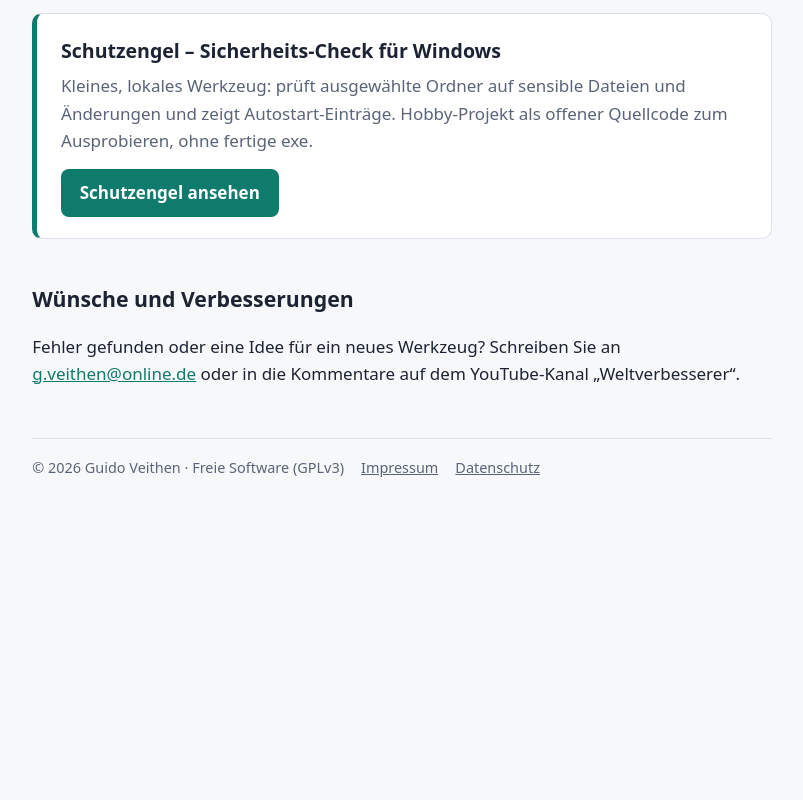
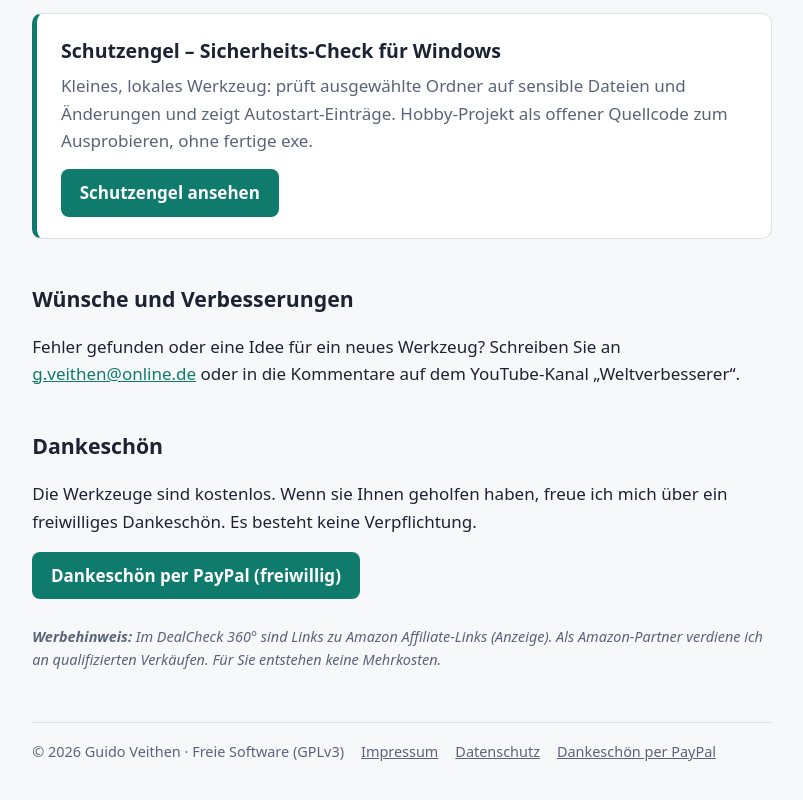
Before and after one commit to weltverbesserer-guido/weltverbesserer, a plain HTML site: page index.html in a window 1280 px wide. Shown: the part 958-1758 px from the top of the page, without its empty margins (238-1041 px from the left). Before the commit the page ends 1488 px from the top, so only its background shows below. Drawn offline with Linux system fonts and the light colour scheme.

Commit message:
Startseite: PayPal-Button und Amazon-Werbehinweis

```diff
--- a/index.html
+++ b/index.html
@@ -61,8 +61,12 @@ footer a{color:var(--muted)}
 
 <h2>Wünsche und Verbesserungen</h2>
 <p>Fehler gefunden oder eine Idee für ein neues Werkzeug? Schreiben Sie an <a href="mailto:g.veithen@online.de">g.veithen@online.de</a> oder in die Kommentare auf dem YouTube-Kanal „Weltverbesserer“.</p>
+<h2>Dankeschön</h2>
+<p>Die Werkzeuge sind kostenlos. Wenn sie Ihnen geholfen haben, freue ich mich über ein freiwilliges Dankeschön. Es besteht keine Verpflichtung.</p>
+<p><a class="btn" target="_blank" rel="noopener noreferrer" href="https://www.paypal.me/BiboTheNerd">Dankeschön per PayPal (freiwillig)</a></p>
+<p class="status" style="margin-top:1.5rem"><strong>Werbehinweis:</strong> Im DealCheck 360° sind Links zu Amazon Affiliate-Links (Anzeige). Als Amazon-Partner verdiene ich an qualifizierten Verkäufen. Für Sie entstehen keine Mehrkosten.</p>
 </main>
-<footer><span>© 2026 Guido Veithen · Freie Software (GPLv3)</span><a href="impressum.html">Impressum</a><a href="datenschutz.html">Datenschutz</a></footer>
+<footer><span>© 2026 Guido Veithen · Freie Software (GPLv3)</span><a href="impressum.html">Impressum</a><a href="datenschutz.html">Datenschutz</a><a href="https://www.paypal.me/BiboTheNerd" target="_blank" rel="noopener noreferrer">Dankeschön per PayPal</a></footer>
 </div>
 </body>
 </html>
```
